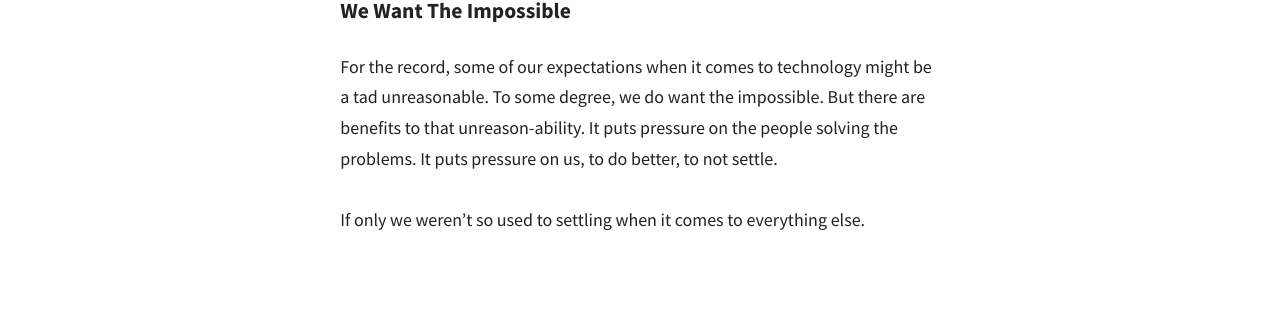
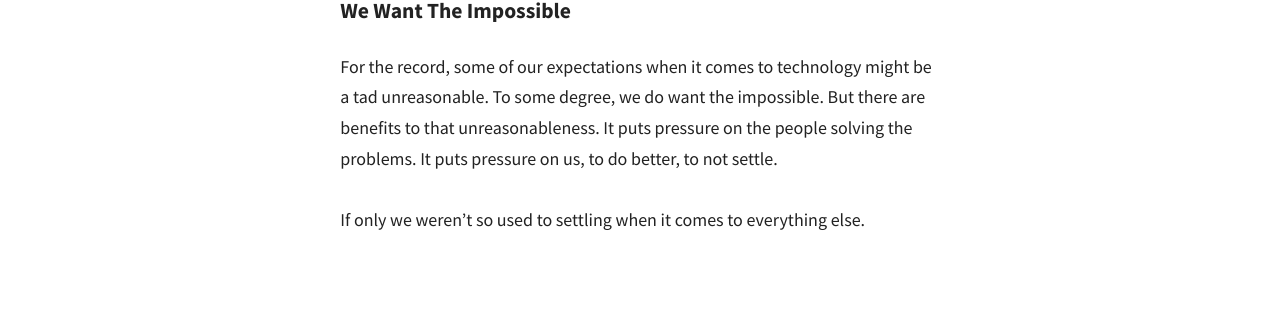
Before and after one commit to moyer/moyer.github.com, a Jekyll site: the page built from everyday/_posts/2013-10-10-techanalogy.md, in a window 1280 px wide and 900 px high, scrolled down 2549 px. Shown: the part 267-578 px from the top of the window. Built offline with Jekyll 4.4.1, drawn with Linux system fonts in a browser that asks for light colours; Markdown is read by kramdown in place of the engine named in the settings.

Commit message:
fixes “unreason ability” in “Techanalogy”

```diff
--- a/everyday/_posts/2013-10-10-techanalogy.md
+++ b/everyday/_posts/2013-10-10-techanalogy.md
@@ -58,6 +58,6 @@ Imagine how crazy it would be if I had to fill out an online form, print it, mai
 
 ## We Want The Impossible
 
-For the record, some of our expectations when it comes to technology might be a tad unreasonable. To some degree, we do want the impossible. But there are benefits to that unreason-ability. It puts pressure on the people solving the problems. It puts pressure on us, to do better, to not settle.
+For the record, some of our expectations when it comes to technology might be a tad unreasonable. To some degree, we do want the impossible. But there are benefits to that unreasonableness. It puts pressure on the people solving the problems. It puts pressure on us, to do better, to not settle.
 
 If only we weren't so used to settling when it comes to everything else.
```
